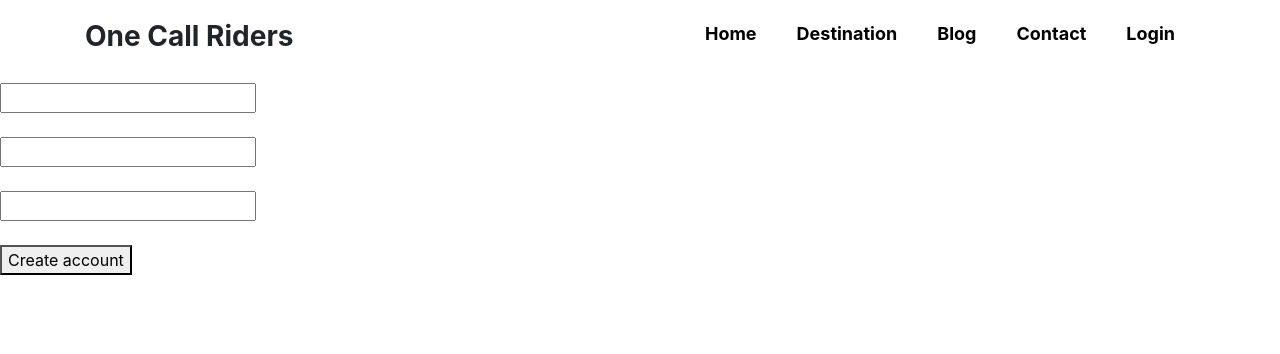
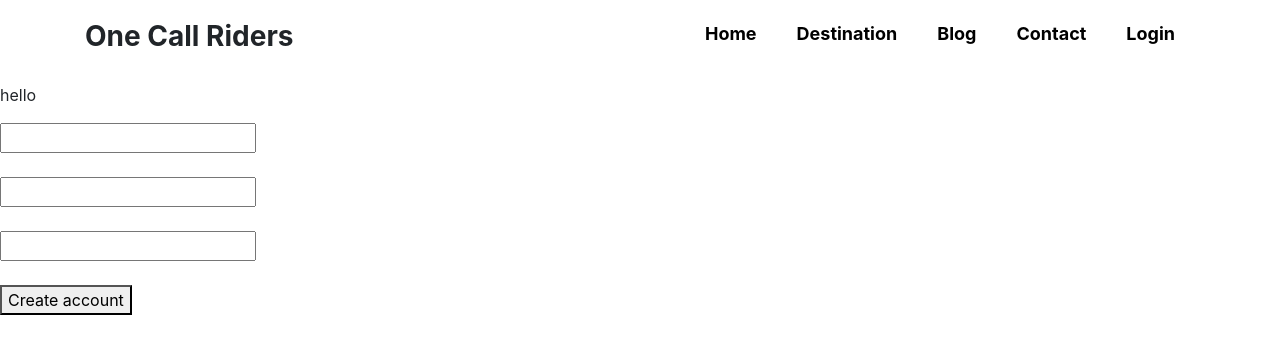
Before and after one commit to mdumar112233/one-call-ride-assignment-9, a React (Create React App) app: page /login in a window 1280 px wide. Shown: the top 354 px of the page. Built offline with nearby package versions, Linux system fonts and the light colour scheme.

Commit message:
new code

```diff
--- a/src/Components/CreateAccount/CreateAccount.js
+++ b/src/Components/CreateAccount/CreateAccount.js
@@ -13,6 +13,7 @@ const CreateAccount = () => {
 
       return (
     <form onSubmit={handleSubmit(onSubmit)}>
+        <p>hello</p>
       <input name="example" ref={register} />
         <br/> <br/>
       <input name="exampleRequired" ref={register({ required: true })} /> <br/><br/>
--- a/src/Components/SearchLocation/SearchLocation.js
+++ b/src/Components/SearchLocation/SearchLocation.js
@@ -4,6 +4,7 @@ const SearchLocation = () => {
     return (
         <div>
             <h3>This is search</h3>
+            <h3>this is other one</h3>
         </div>
     );
 };
```
